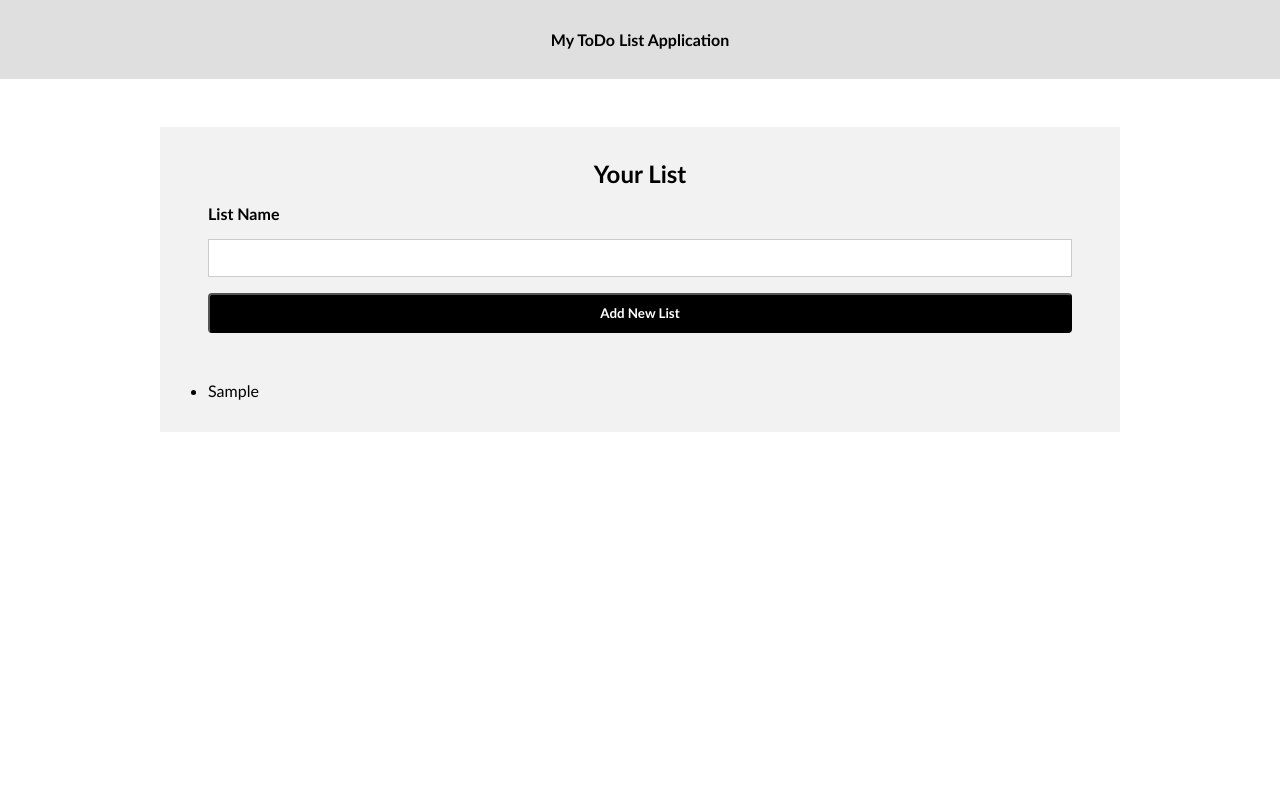
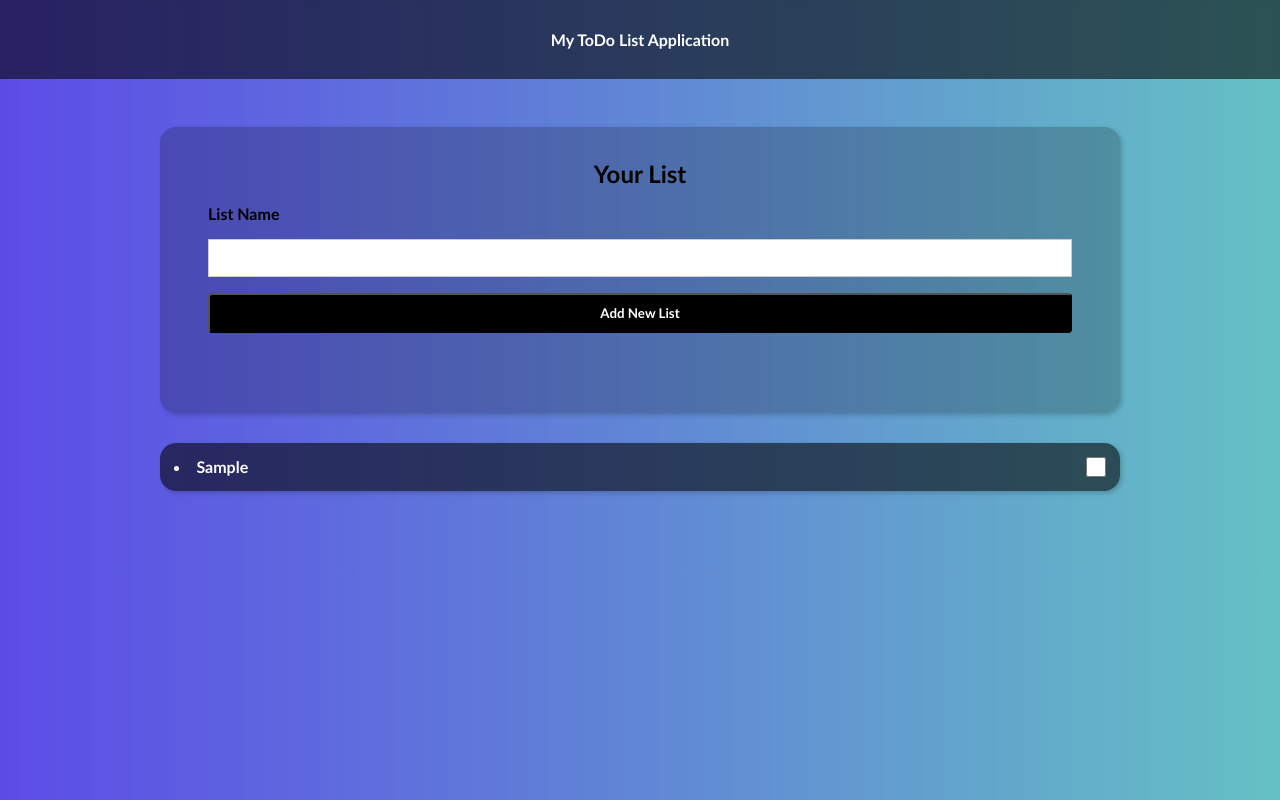
Before and after one commit to Bolanihun/ToDo-List, a plain HTML site: page todolist/index.html in a window 1280 px wide. Both pictures are taken after typing "Sample" into the empty fields and a click on the button "Add New List". Drawn offline with Linux system fonts and the light colour scheme.

Commit message:
Added create this function and checkbox

```diff
--- a/todolist/index.html
+++ b/todolist/index.html
@@ -4,6 +4,7 @@
     <meta charset="UTF-8">
     <meta http-equiv="X-UA-Compatible" content="IE=edge">
     <meta name="viewport" content="width=device-width, initial-scale=1.0">
+    <link rel="stylesheet" href="https://cdnjs.cloudflare.com/ajax/libs/font-awesome/6.2.1/css/all.min.css" integrity="sha512-MV7K8+y+gLIBoVD59lQIYicR65iaqukzvf/nwasF0nqhPay5w/9lJmVM2hMDcnK1OnMGCdVK+iQrJ7lzPJQd1w==" crossorigin="anonymous" referrerpolicy="no-referrer" />
     <link rel="stylesheet" href="style.css">
     <title>Todo List</title>
 </head>
@@ -28,12 +29,14 @@
                     <input type="text" id="name">
                 </div>
                 <button class="add-btn">Add New List</button>
-                <ul id="display-list"></ul>
+
                 <!-- <div>
                     <label for="todo" > </label>
                     <input type="text" id="name">
                 </div> -->
             </form>
+
+            <ul id="display-list"></ul>
         </div>
     </section>
 
--- a/todolist/main.js
+++ b/todolist/main.js
@@ -2,25 +2,44 @@ const addBtn = document.querySelector('.add-btn')
 const todoList = document.querySelector('#display-list')
 const errorMsg = document.querySelector('.error-msg')
 const inputList = document.querySelector('#name')
+let myList =  []
+const InputStorage = JSON.parse(localStorage.getItem("myList"))
 
-
-
+// if(InputStorage){
+//     myList = InputStorage
+//     createList(myList)
+//   }
 
 addBtn.addEventListener('click', (e) =>{
     e.preventDefault()
     console.log('click')
-
     if(inputList.value === ''){
        errorMsg.textContent = 'Empty Field!'
     }
     else{
-        const li = document.createElement('li')
-        li.appendChild(document.createTextNode(inputList.value))
-        todoList.appendChild(li)
-
+        myList.push(inputList.value)
         //set value back to empty string
         inputList.value = ''
+        localStorage.setItem("myList", JSON.stringify(myList))
+        createList(myList)
+        console.log(localStorage.getItem(myList))
     }
+})
+function createList(newlist){
+  let listDisplay = ""
+  for(let i = 0; i < newlist.length; i++){
+    listDisplay += `
+    <li class="list-tag">${newlist[i]}
+      <input class='completed' type='checkbox' >
+    </li>`
+  }
+   todoList.innerHTML = listDisplay
+   let tasklist = document.querySelector(".completed")
+   for(let i = 0; i < tasklist.length; i++){
+    tasklist[i].onchecked = () =>{
+        this.parentNode.remove()
+    }
+   }
 
 
-})
+}
--- a/todolist/style.css
+++ b/todolist/style.css
@@ -7,19 +7,20 @@
 
 
 body{
-
+    background: linear-gradient(to right, #5c4ce7,rgba(77, 183, 187, 0.867));
 }
 header{
     width: 100%;
 
-    background-color: #dfdfdf;
-    color: black;
+    background-color: rgba(0, 0, 0, 0.567);
+    color: white;
     display: flex;
     flex-direction: row;
     justify-content: space-around;
      font-weight: bold;
     align-items: center;
     padding: 30px;
+    box-shadow: inset 0 0 1px  rgba(0, 0, 0, .2);
 
 }
 
@@ -34,10 +35,14 @@ header{
     width: 80%;
     padding: 3rem 2rem;
 
+
 }
 #my-form{
-    background-color: #f2f2f2;
+    background-color: rgba(0, 0, 0, .2);
+
     padding: 2rem 3rem;
+    border-radius: 1rem;
+    box-shadow: 2px 2px 5px 0 rgba(0, 0, 0, .2) ;
 }
 #my-form .title{
     text-align: center;
@@ -78,8 +83,42 @@ label{
 
 }
 
+ul{
+  list-style-position: inside;
+
+ }
+
+ ul li{
+    padding: .9rem;
+    background: rgba(0, 0, 0, 0.567);
+    margin: 30px 0;
+    color: white;
+    font-weight: bold;
+    border-radius: 1rem;
+    box-shadow: 2px 2px 5px 0 rgba(0, 0, 0, .2) ;
+ }
 
 .error-msg{
     color: red;
     font-weight: normal;
 }
+
+
+ .list-tag input[type = 'checkbox']  {
+     width: 20px;
+    height: 20px;
+    float: right;
+
+    vertical-align: text-top;
+    background-color: #dfdfdf;
+    color: black;
+    -webkit-transition: all 250ms ease;
+    transition: allall 250ms ease;
+}
+
+.list-tag input[type = 'checkbox']:checked{
+
+    background:  #5c4ce7;
+    color: white;
+
+}
```
